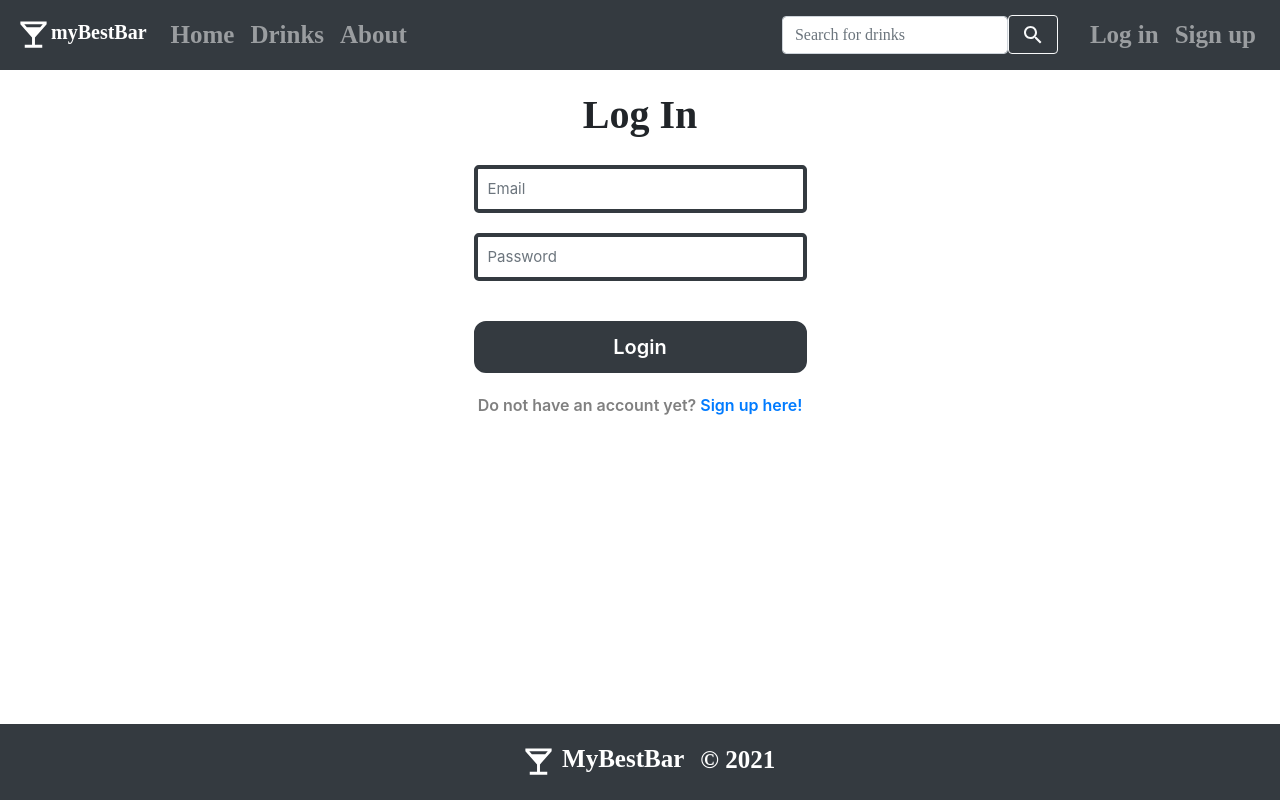
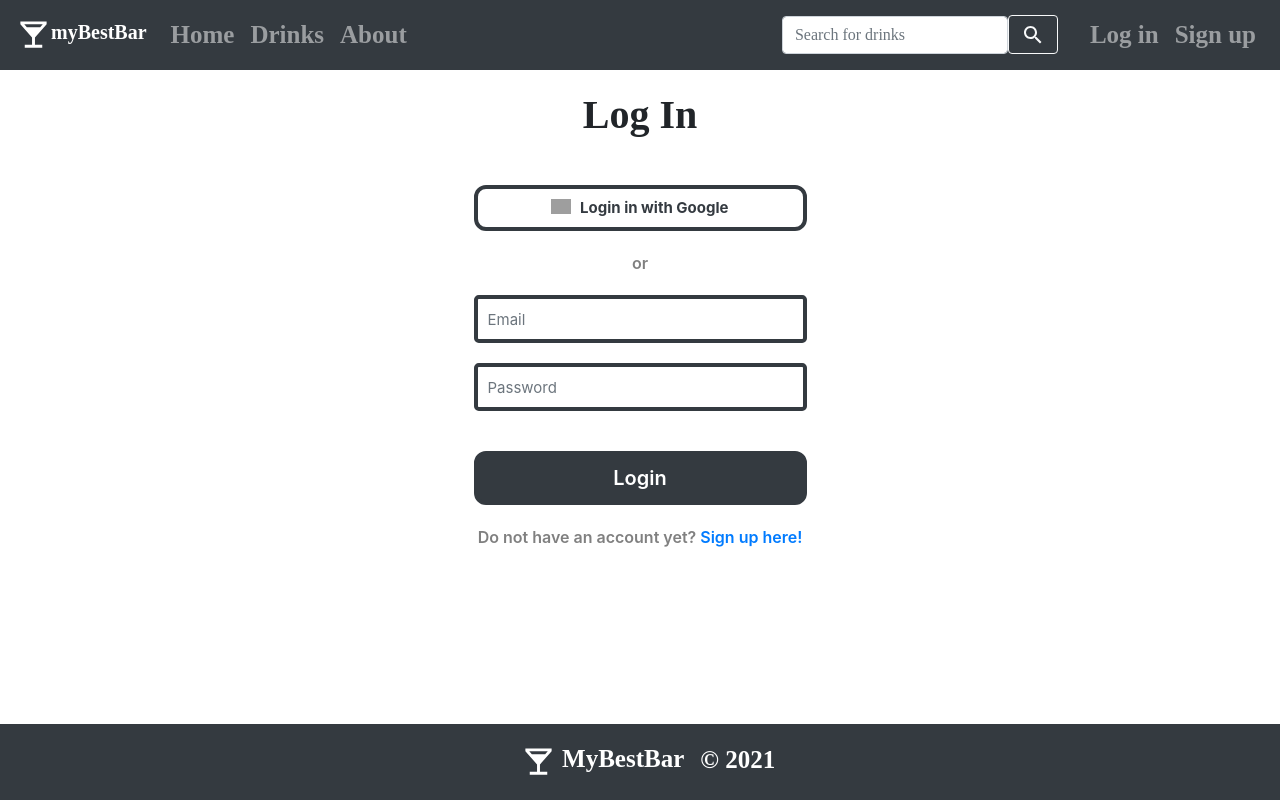
Before and after one commit to linchen1010/myBar, a React (Create React App) app in the folder client/: page /login in a window 1280 px wide. Built offline with nearby package versions, Linux system fonts and the light colour scheme; grey boxes are pictures that could not be loaded.

Commit message:
add google login btn

```diff
--- a/client/src/App.css
+++ b/client/src/App.css
@@ -288,14 +288,41 @@ a.cocktailNameLink:hover {
   font-weight: 600;
   width: 100%;
   transition-duration: 0.4s;
-  border: 3px solid #343a40;
+  border: 4px solid #343a40;
   border-radius: 12px;
 }
 
 .btn-form:hover {
   background-color: white;
   color: #343a40;
-  border: 3px solid #343a40;
+  border: 4px solid #343a40;
+}
+
+.btn-google {
+  background-color: white;
+  border: none;
+  color: #343a40;
+  padding: 8px 20px;
+  text-align: center;
+  text-decoration: none;
+  font-size: 15px;
+  margin: 20px 0;
+  cursor: pointer;
+  font-weight: 700;
+  width: 100%;
+  transition-duration: 0.4s;
+  border: 4px solid #343a40;
+  border-radius: 12px;
+}
+
+.btn-google:hover {
+  transform: translateY(-3px);
+}
+
+.googleImg {
+  width: 20px;
+  margin-bottom: 3px;
+  margin-right: 5px;
 }
 
 .formText {
--- a/client/src/components/Login.js
+++ b/client/src/components/Login.js
@@ -7,6 +7,16 @@ export default function Login() {
         <Row className="cocktailCategory justify-content-center">Log In</Row>
         <Form.Group className="loginForm">
           <Form>
+            <a href="/auth/google">
+              <Button variant="success" bsPrefix="btn-google">
+                <img
+                  className="googleImg"
+                  src="https://developers.google.com/identity/images/g-logo.png"
+                ></img>{' '}
+                Login in with Google
+              </Button>
+            </a>
+            <div className="formText">or</div>
             <Form.Control
               className="loginForm"
               type="email"
--- a/client/src/components/Signup.js
+++ b/client/src/components/Signup.js
@@ -9,7 +9,17 @@ export default function Signup() {
         </Row>
         <Form.Group className="loginForm">
           <Form>
-          <Form.Control
+            <a href="/auth/google">
+              <Button variant="success" bsPrefix="btn-google">
+                <img
+                  className="googleImg"
+                  src="https://developers.google.com/identity/images/g-logo.png"
+                ></img>{' '}
+                Sign up with Google
+              </Button>
+            </a>
+            <div className="formText">or</div>
+            <Form.Control
               className="loginForm"
               type="username"
               placeholder="Username"
```
